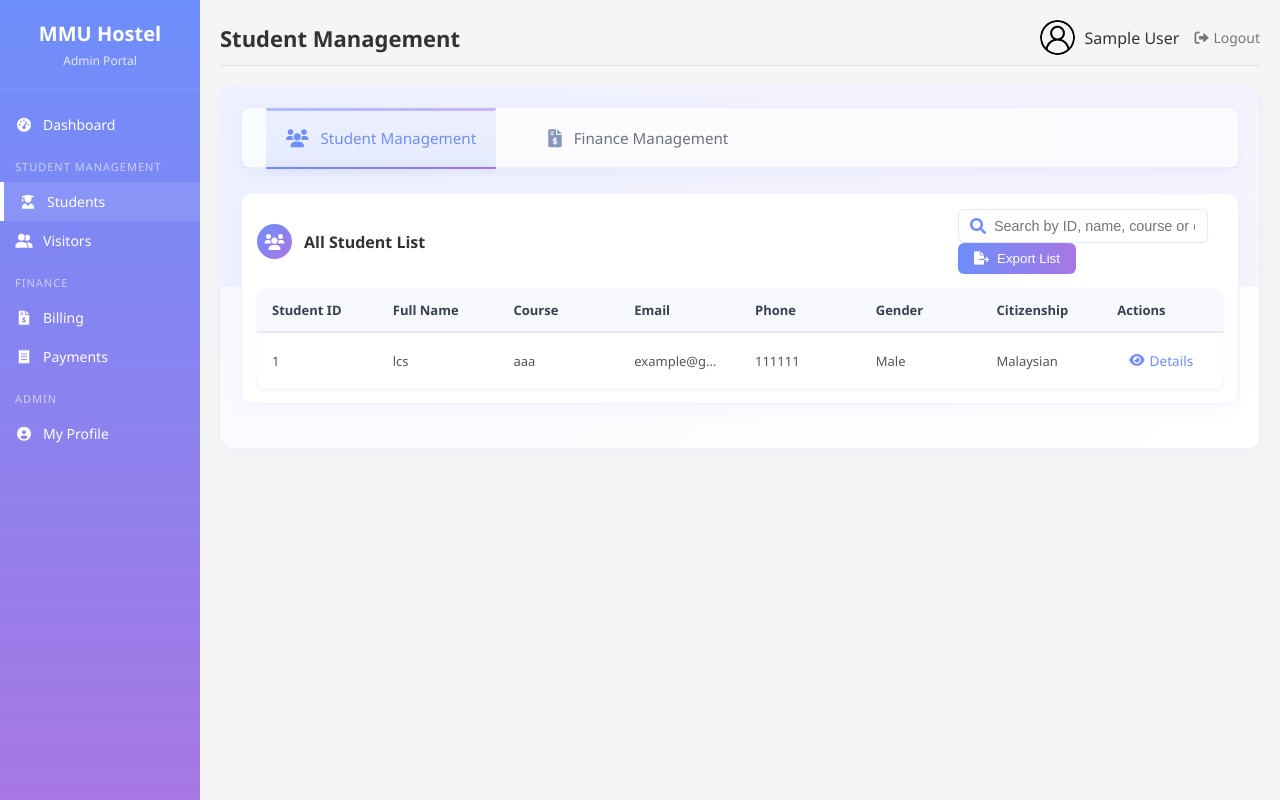
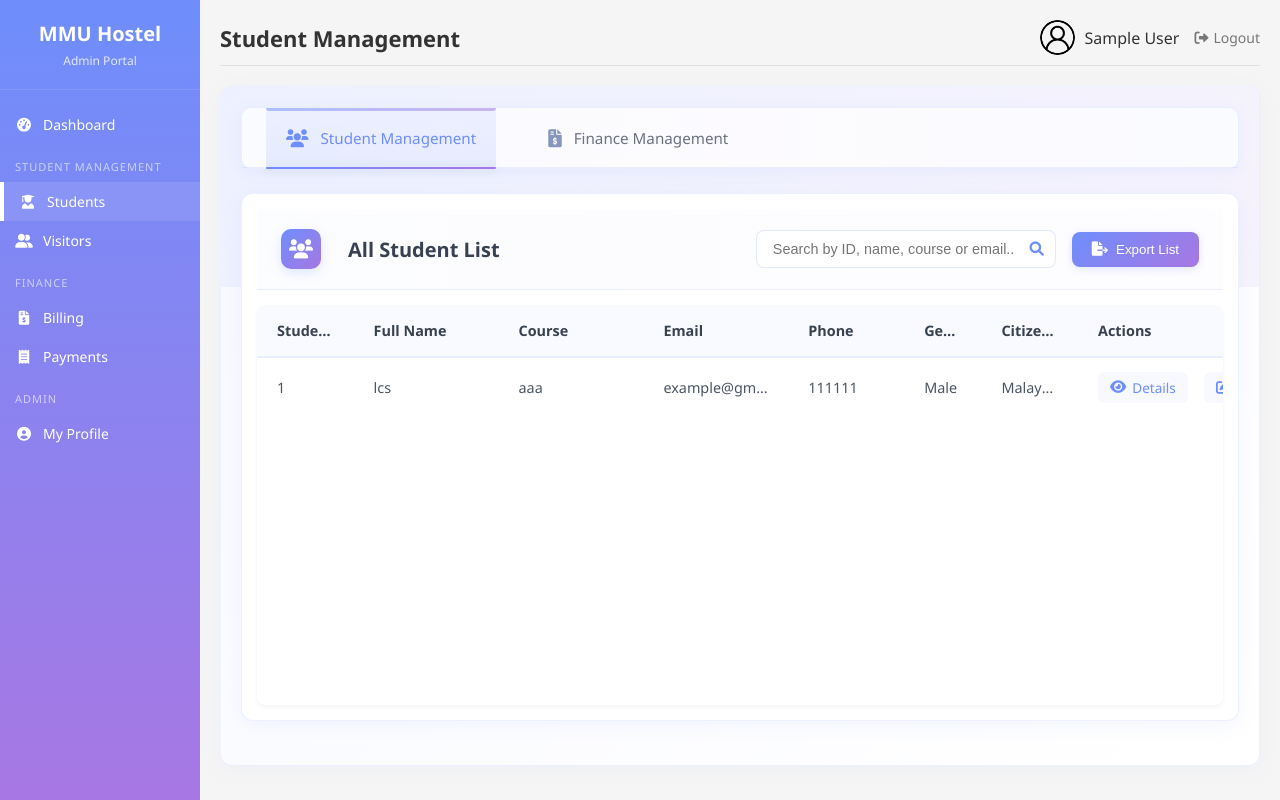
Before and after one commit to boon-lh/hostel-management-system, a PHP site: page /admin/students.php in a window 1280 px wide. Run offline with PHP 8.4, Linux system fonts and the light colour scheme; the visitor is signed in with stand-in values (Sample User, id 1); data comes from the database, SQL or seed files in the repository.

Commit message:
student page

```diff
--- a/admin/css/student-management.css
+++ b/admin/css/student-management.css
@@ -120,9 +120,115 @@
     box-shadow: 0 1px 8px rgba(110, 142, 251, 0.3);
 }
 
+/* Card Styles */
+.card {
+    background: #ffffff;
+    border-radius: 12px;
+    box-shadow: 0 4px 20px rgba(110, 142, 251, 0.08);
+    border: 1px solid rgba(110, 142, 251, 0.12);
+    overflow: hidden;
+}
+
+.card-header {
+    padding: 20px 24px;
+    border-bottom: 1px solid rgba(110, 142, 251, 0.12);
+    background: linear-gradient(to right, rgba(110, 142, 251, 0.02), rgba(167, 119, 227, 0.02));
+    display: flex;
+    justify-content: space-between;
+    align-items: center;
+}
+
+.card-title-area {
+    display: flex;
+    align-items: center;
+    gap: 15px;
+}
+
+.card-icon {
+    width: 40px;
+    height: 40px;
+    background: linear-gradient(135deg, #6e8efb, #a777e3);
+    border-radius: 10px;
+    display: flex;
+    align-items: center;
+    justify-content: center;
+    color: white;
+    font-size: 1.2rem;
+    box-shadow: 0 4px 12px rgba(110, 142, 251, 0.2);
+}
+
+.card-title {
+    font-size: 1.25rem;
+    color: #374151;
+    font-weight: 600;
+    margin: 0;
+}
+
+.card-actions {
+    display: flex;
+    align-items: center;
+    gap: 16px;
+}
+
+/* Search Input */
+.search-container {
+    position: relative;
+}
+
+.search-container input {
+    width: 300px;
+    padding: 10px 40px 10px 16px;
+    border: 1px solid rgba(110, 142, 251, 0.2);
+    border-radius: 8px;
+    font-size: 0.9rem;
+    transition: all 0.3s ease;
+    background: white;
+}
+
+.search-container input:focus {
+    outline: none;
+    border-color: #6e8efb;
+    box-shadow: 0 0 0 3px rgba(110, 142, 251, 0.1);
+}
+
+.search-container i {
+    position: absolute;
+    right: 12px;
+    top: 50%;
+    transform: translateY(-50%);
+    color: #6e8efb;
+    font-size: 0.9rem;
+}
+
+/* Export Button */
+.btn-export {
+    padding: 10px 20px;
+    background: linear-gradient(135deg, #6e8efb, #a777e3);
+    color: white;
+    border: none;
+    border-radius: 8px;
+    font-weight: 500;
+    display: flex;
+    align-items: center;
+    gap: 8px;
+    cursor: pointer;
+    transition: all 0.3s ease;
+    box-shadow: 0 2px 8px rgba(110, 142, 251, 0.2);
+}
+
+.btn-export:hover {
+    transform: translateY(-1px);
+    box-shadow: 0 4px 12px rgba(110, 142, 251, 0.3);
+}
+
+.btn-export i {
+    font-size: 0.9rem;
+}
+
 /* Student List Table */
 .table-responsive {
     overflow-x: auto;
+    min-height: 400px;
     background: white;
     border-radius: 8px;
     box-shadow: 0 2px 4px rgba(0, 0, 0, 0.05);
@@ -130,65 +236,29 @@
 
 .data-table {
     width: 100%;
-    border-collapse: collapse;
+    border-collapse: separate;
+    border-spacing: 0;
+    font-size: 0.9rem;
 }
 
 .data-table th {
-    background: rgba(110, 142, 251, 0.05);
-    padding: 12px 15px;
+    background: #f8faff;
+    padding: 16px 20px;
     text-align: left;
     font-weight: 600;
     color: #374151;
     border-bottom: 2px solid rgba(110, 142, 251, 0.1);
+    white-space: nowrap;
 }
 
 .data-table td {
-    padding: 12px 15px;
+    padding: 14px 20px;
     border-bottom: 1px solid rgba(110, 142, 251, 0.08);
+    color: #4b5563;
 }
 
-.data-table tr:hover {
-    background: rgba(110, 142, 251, 0.02);
-}
-
-/* Search and Export */
-.search-container {
-    position: relative;
-    margin-right: 15px;
-}
-
-.search-container input {
-    padding: 8px 12px 8px 35px;
-    border: 1px solid rgba(110, 142, 251, 0.2);
-    border-radius: 6px;
-    width: 250px;
-    font-size: 0.9rem;
-}
-
-.search-container i {
-    position: absolute;
-    left: 12px;
-    top: 50%;
-    transform: translateY(-50%);
-    color: #6e8efb;
-}
-
-.btn-export {
-    display: inline-flex;
-    align-items: center;
-    gap: 8px;
-    padding: 8px 16px;
-    background: linear-gradient(to right, #6e8efb, #a777e3);
-    color: white;
-    border: none;
-    border-radius: 6px;
-    cursor: pointer;
-    transition: all 0.3s ease;
-}
-
-.btn-export:hover {
-    opacity: 0.9;
-    transform: translateY(-1px);
+.data-table tbody tr:hover {
+    background-color: rgba(110, 142, 251, 0.02);
 }
 
 /* Action Buttons */
@@ -198,20 +268,49 @@
 }
 
 .action-btn {
-    display: inline-flex;
-    align-items: center;
-    gap: 5px;
     padding: 6px 12px;
-    border-radius: 4px;
+    border-radius: 6px;
     color: #6e8efb;
     text-decoration: none;
+    display: flex;
+    align-items: center;
+    gap: 6px;
     font-size: 0.85rem;
+    font-weight: 500;
     transition: all 0.2s ease;
+    background: rgba(110, 142, 251, 0.05);
 }
 
 .action-btn:hover {
     background: rgba(110, 142, 251, 0.1);
+    transform: translateY(-1px);
 }
+
+.action-btn i {
+    font-size: 0.9rem;
+}
+
+.action-text {
+    display: inline-block;
+}
+
+/* Empty State */
+.text-center {
+    text-align: center;
+    padding: 40px;
+    color: #6b7280;
+    font-style: italic;
+}
+
+/* Table Column Widths */
+.data-table th:nth-child(1) { width: 10%; } /* ID */
+.data-table th:nth-child(2) { width: 15%; } /* Name */
+.data-table th:nth-child(3) { width: 15%; } /* Course */
+.data-table th:nth-child(4) { width: 15%; } /* Email */
+.data-table th:nth-child(5) { width: 12%; } /* Phone */
+.data-table th:nth-child(6) { width: 8%; }  /* Gender */
+.data-table th:nth-child(7) { width: 10%; } /* Citizenship */
+.data-table th:nth-child(8) { width: 15%; } /* Actions */
 
 /* Student Details Modal */
 .modal {
--- a/shared/includes/db_connection.php
+++ b/shared/includes/db_connection.php
@@ -15,6 +15,4 @@ if ($conn->connect_error) {
 
 // Set charset to utf8mb4
 $conn->set_charset("utf8mb4");
-
-// Don't return, just let the $conn variable be available in the global scope
 ?>
```
